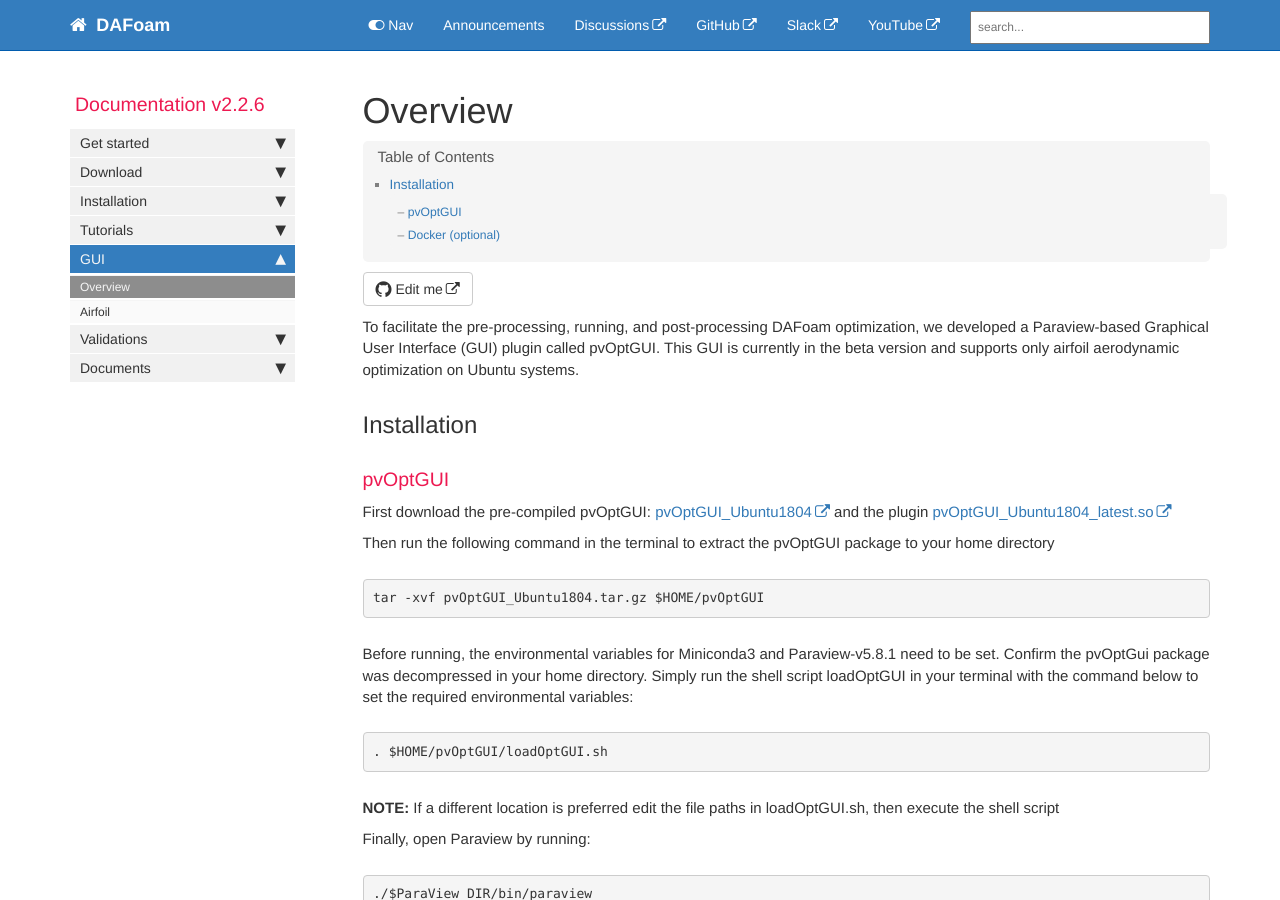
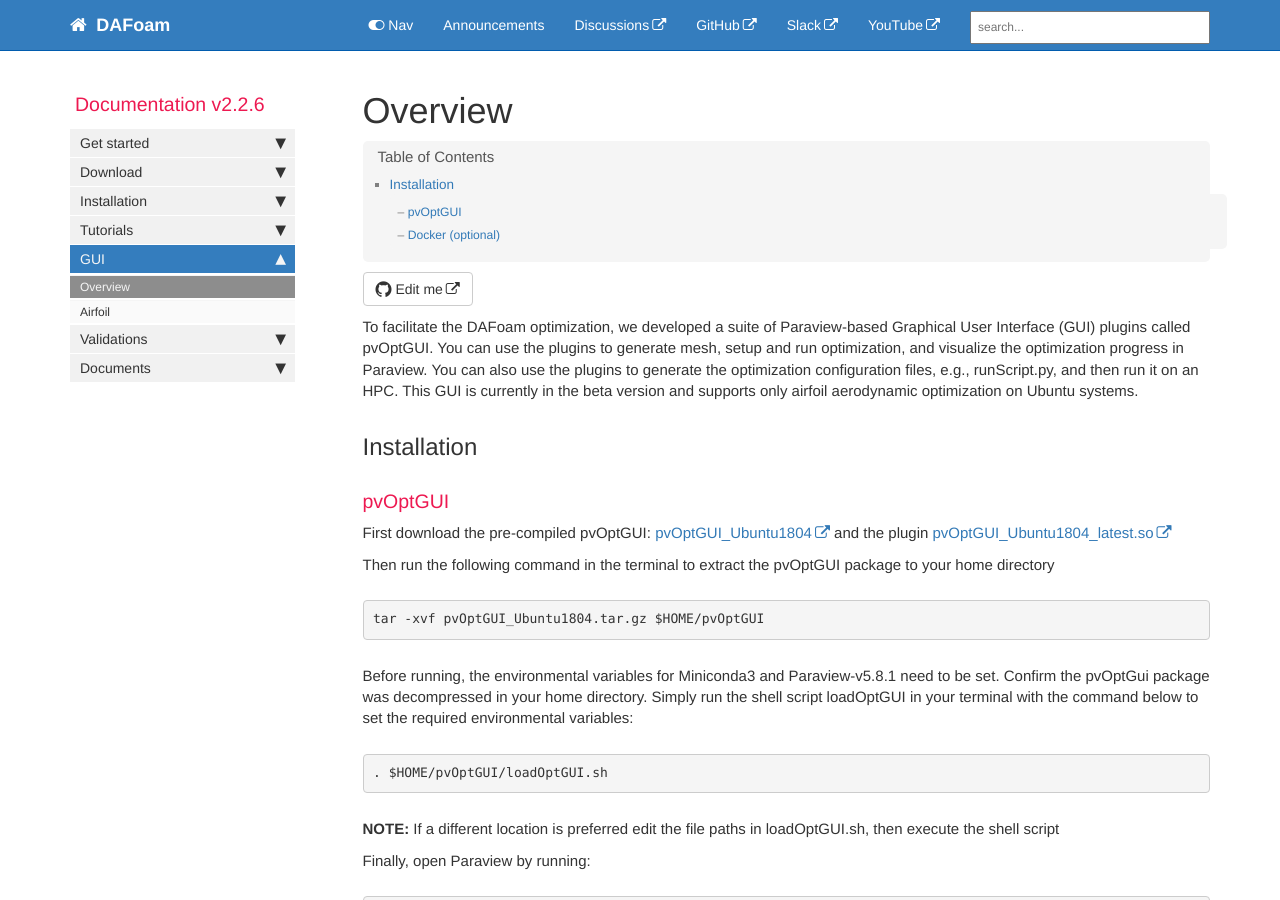
Before and after one commit to DAFoam/DAFoam.github.io, a Jekyll site: the page built from pages/mydoc/mydoc_gui_overview.md, in a window 1280 px wide and 900 px high. Built offline with Jekyll 4.4.1, drawn with Linux system fonts in a browser that asks for light colours; comment, search, counter and statistics services are not loaded.

Commit message:
content update

```diff
--- a/pages/mydoc/mydoc_gui_overview.md
+++ b/pages/mydoc/mydoc_gui_overview.md
@@ -7,7 +7,7 @@ permalink: mydoc_gui_overview.html
 folder: mydoc
 ---
 
-To facilitate the pre-processing, running, and post-processing DAFoam optimization, we developed a Paraview-based Graphical User Interface (GUI) plugin called pvOptGUI. This GUI is currently in the beta version and supports only airfoil aerodynamic optimization on Ubuntu systems.
+To facilitate the DAFoam optimization, we developed a suite of Paraview-based Graphical User Interface (GUI) plugins called pvOptGUI. You can use the plugins to generate mesh, setup and run optimization, and visualize the optimization progress in Paraview. You can also use the plugins to generate the optimization configuration files, e.g., runScript.py, and then run it on an HPC. This GUI is currently in the beta version and supports only airfoil aerodynamic optimization on Ubuntu systems.
 
 ## Installation
 
```
Also changed, not shown: pages/mydoc/mydoc_gui_pvoptairfoil.md (+1 -1 lines).
